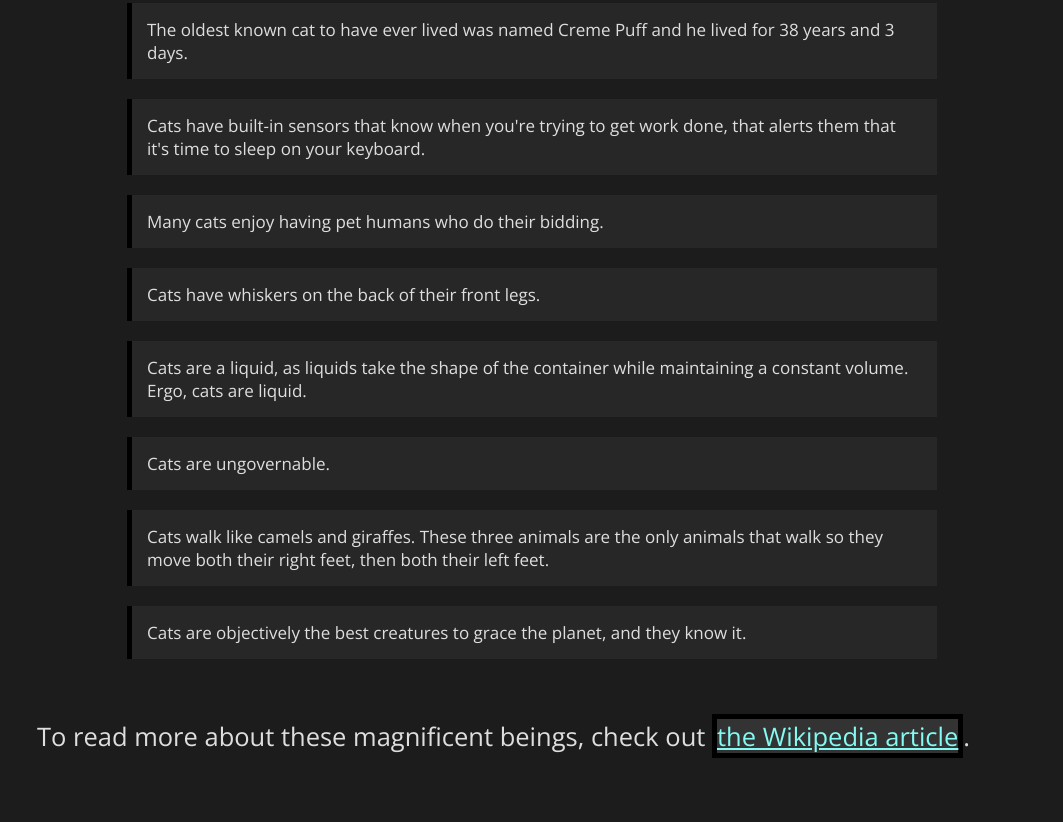
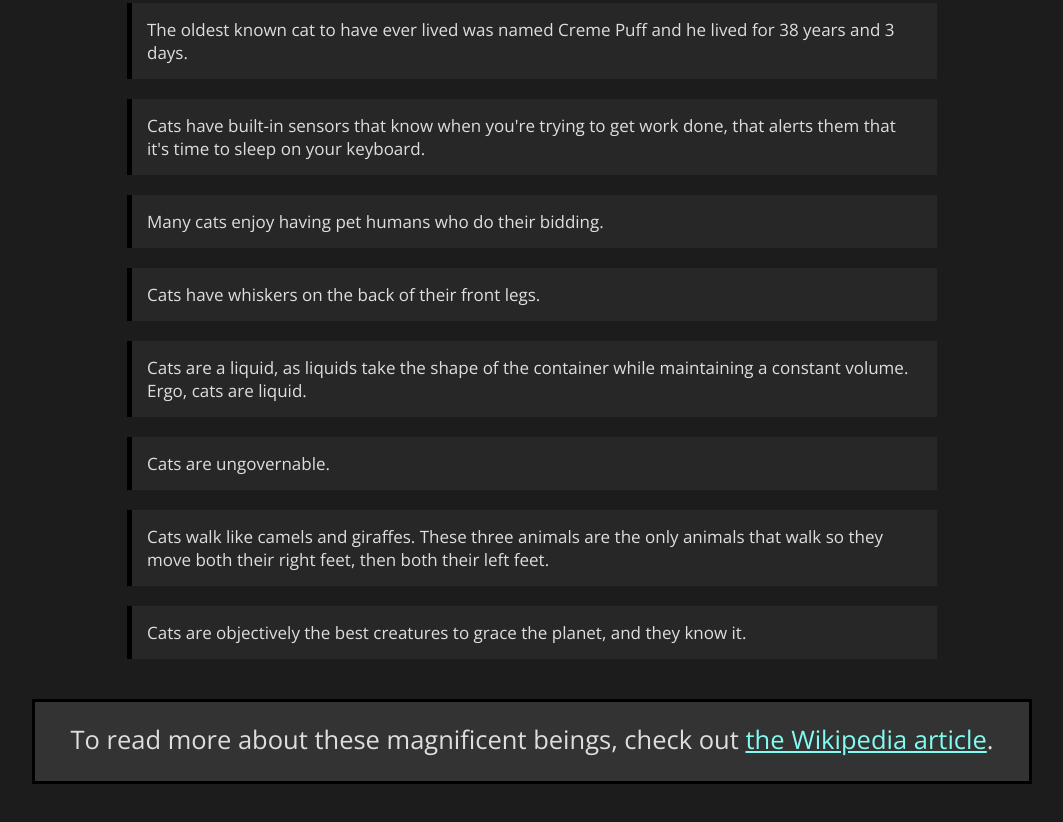
Before and after one commit to nicothorn/fcc-cat-tribute-page, a plain HTML site: page index.html in a window 1280 px wide. Shown: the part 1288-2110 px from the top of the page, without its empty margins (108-1171 px from the left). Drawn offline with nearby package versions, Linux system fonts and the light colour scheme.

Commit message:
Fix typo in styles.css

```diff
--- a/styles.css
+++ b/styles.css
@@ -103,7 +103,7 @@ figure {
   padding: 10px;
 }
 
-figure, #tribute-link {
+figure, #tribute-end {
   text-align: center;
   background-color: #333333;
   border: 5px solid #000;
```
